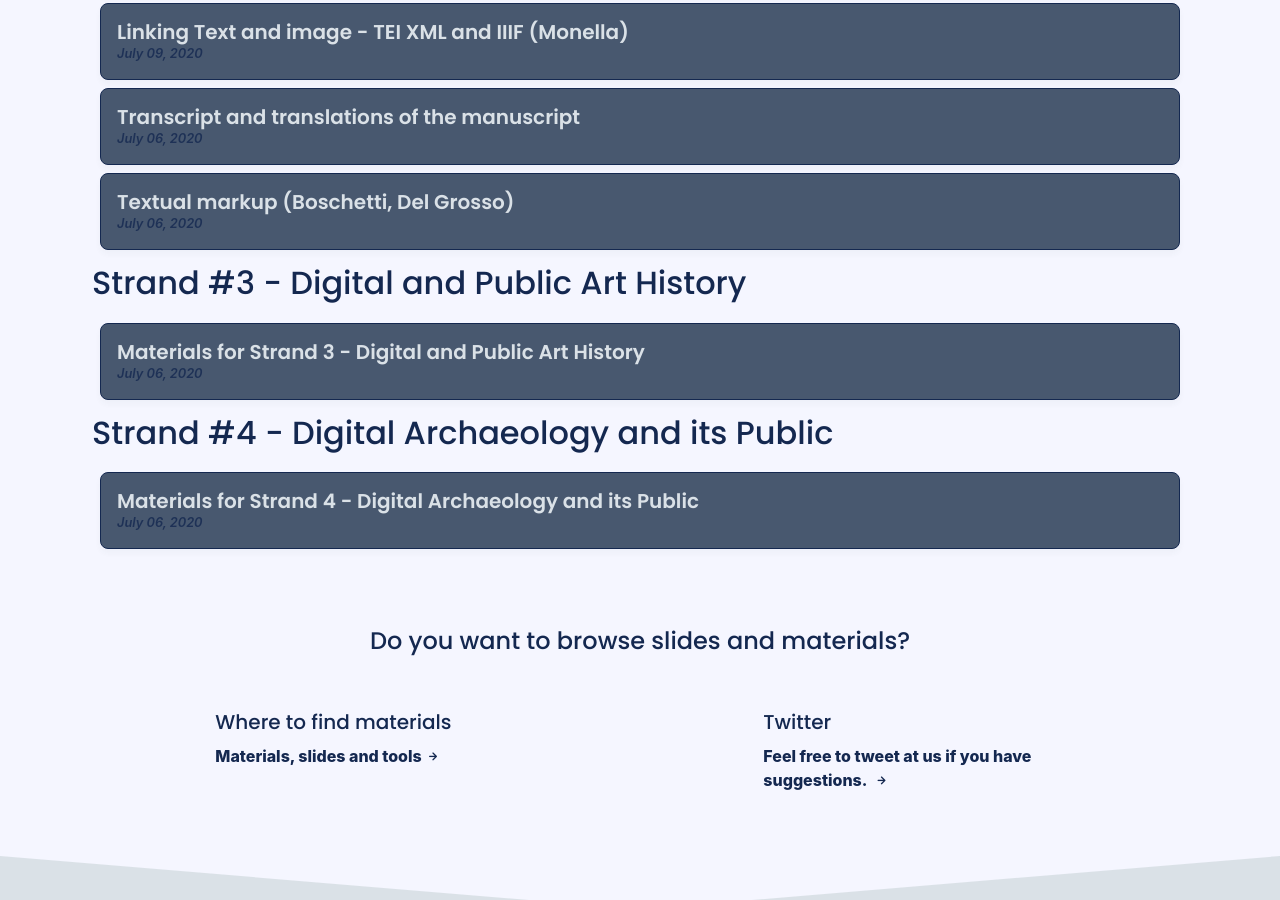
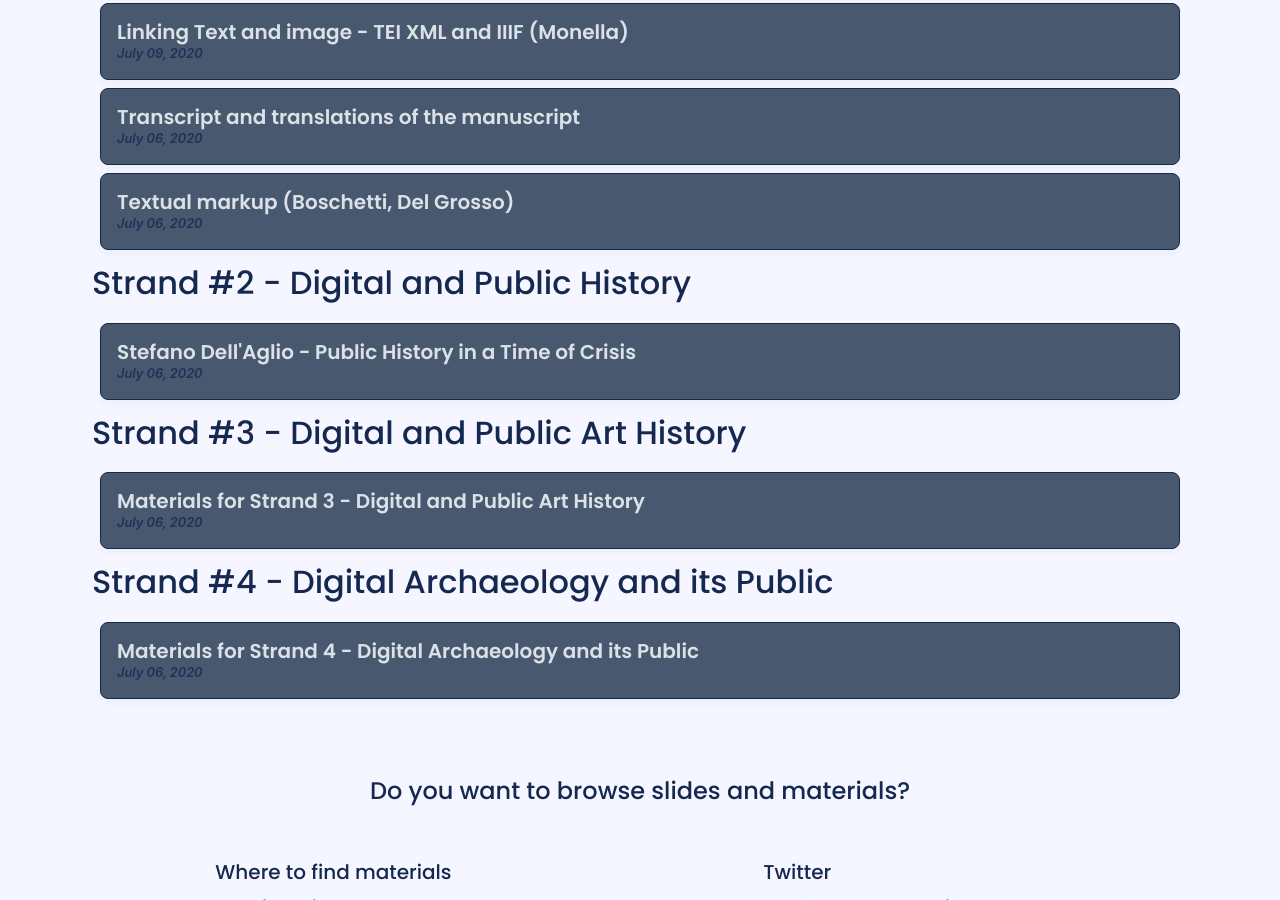
Before and after one commit to vedph/summercamp, a Jekyll site: the page built from materials/index.html, in a window 1280 px wide and 900 px high, scrolled down 751 px. Built offline with Jekyll 4.4.1, drawn with Linux system fonts in a browser that asks for light colours; nearby versions of some CDN libraries; some web fonts are replaced.

Commit message:
index added

```diff
--- a/materials/index.html
+++ b/materials/index.html
@@ -12,7 +12,13 @@ title: Materials, slides & tools
   {% endif %}
 {% endfor %}
 
-<!--h2>Strand #2 - Digital and Public History</h2>-->
+<h2>Strand #2 - Digital and Public History</h2>
+
+{% for p in site.pages reversed %}
+  {% if p.subcategory == "materials strand2" %}
+    {% include card.html %}
+  {% endif %}
+{% endfor %}
 
 <h2>Strand #3 - Digital and Public Art History</h2>
 
--- /dev/null
+++ b/materials/strand2/index.html
@@ -0,0 +1,29 @@
+---
+layout: post
+title: Stefano Dell'Aglio - Public History in a Time of Crisis
+category: materials
+subcategory: materials strand2
+date: 2020-07-06 11:00:00
+---
+
+<p class="text-secondary color" style="text-align: justify;"><a href="https://drive.google.com/drivehttps://coronarchiv.geschichte.uni-hamburg.de/projector/s/coronarchive/page/welcome/u/0/folders/1e5pYl0LTCbU6T63lDL6lJxVHfLNMoocf">Google Folder</a> Stefano Dall’Aglio
+
+
+<h4>Covid-19 Projects</h4>
+<p class="text-secondary color" style="text-align: justify;"><strong>General Map</strong>: <a href="https://www.google.com/maps/d/u/0/viewer?mid=1FMGFrGeIoxVNCxESEVkII9sPP5ZIC3Pb&ll=38.05230305901328%2C-44.07854991321404&z=2&fbclid=IwAR3e5Ko47u0z0oDRgxJmuiEL2RvmrxVpqIJCqgHM2q-xOe4wwSwW_wF9-K0" target="_blank"><u>COVID-19 Story-Collecting Initiatives</u></a></p>
+
+<p class="text-secondary color" style="text-align: justify;"><strong>Coronarchiv</strong>: <a href="https://coronarchiv.geschichte.uni-hamburg.de/projector/s/coronarchive/page/welcome" target="_blank">https://coronarchiv.geschichte.uni-hamburg.de/projector/s/coronarchive/page/welcome</a></p>
+
+<p class="text-secondary color" style="text-align: justify;"><strong>Archive 404</strong>:  <a href="http://archive404.lvivcenter.org/en" target="_blank">http://archive404.lvivcenter.org/en</a></p>
+
+<p class="text-secondary color" style="text-align: justify;"><strong>The Covid-19 Journal Project</strong>: <a href="https://bportlibrary.org/hc/covid-19-journal-project/" target="_blank">https://bportlibrary.org/hc/covid-19-journal-project/</a></p>
+
+<p class="text-secondary color" style="text-align: justify;"><strong>Jackson Hole</strong>: <a href="https://jacksonholehistory.org/makinghistory/" target="_blank">https://jacksonholehistory.org/makinghistory/</a></p>
+
+<p class="text-secondary color" style="text-align: justify;"><strong>#covid19fr</strong>: <a href="https://www.c2dh.uni.lu/data/covid19fr-un-pays-confine-sur-twitter" target="_blank">https://www.c2dh.uni.lu/data/covid19fr-un-pays-confine-sur-twitter</a></p>
+
+<p class="text-secondary color" style="text-align: justify;"><strong>Historians cooking the past</strong>: <a href="https://sites.google.com/view/cookingthepast/home" target="_blank">https://sites.google.com/view/cookingthepast/home</a></p>
+
+<p class="text-secondary color" style="text-align: justify;"><strong>Cov Sketchbook</strong>: <a href="https://www.coventrytelegraph.net/news/coventry-news/how-you-can-part-history-18387485" target="_blank">https://www.coventrytelegraph.net/news/coventry-news/how-you-can-part-history-18387485</a></p>
+
+<p class="text-secondary color" style="text-align: justify;"><strong>We want your hair!</strong>: <a href="https://www.twmuseums.org.uk/news/we-want-your-hair" target="_blank">https://www.twmuseums.org.uk/news/we-want-your-hair</a></p>
--- a/materials/strand3/index.html
+++ b/materials/strand3/index.html
@@ -7,5 +7,5 @@ date: 2020-07-06 11:00:00
 ---
 
 <ul>
-<li><a href="https://drive.google.com/drive/u/0/folders/1e5pYl0LTCbU6T63lDL6lJxVHfLNMoocf">Google Folder</a> with materials of Strand 3, divided by days and workshops</li>
+  <li><a href="https://drive.google.com/drive/u/0/folders/1e5pYl0LTCbU6T63lDL6lJxVHfLNMoocf">Google Folder</a> with materials of Strand 3, divided by days and workshops</li>
 </ul>
```
